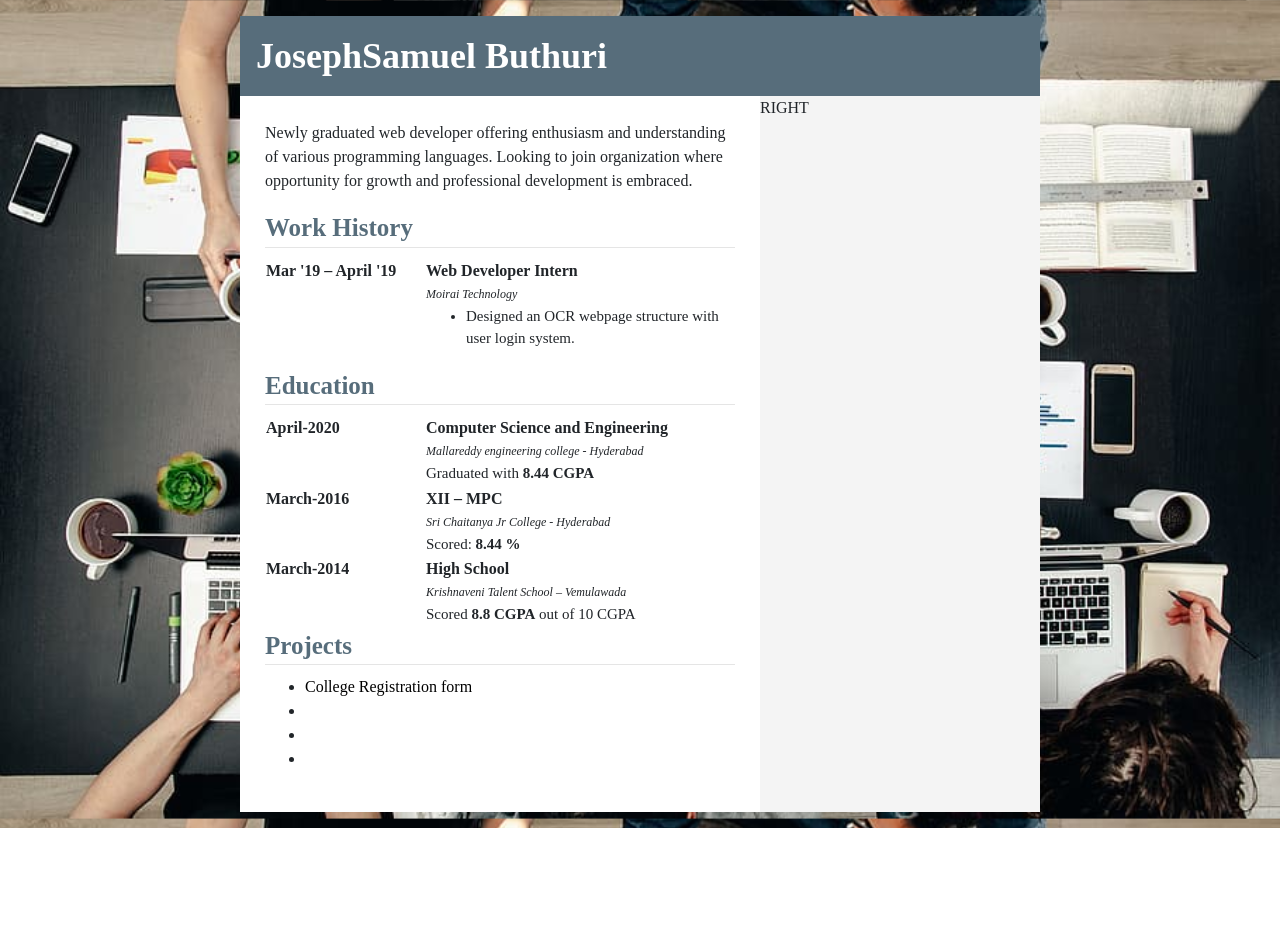
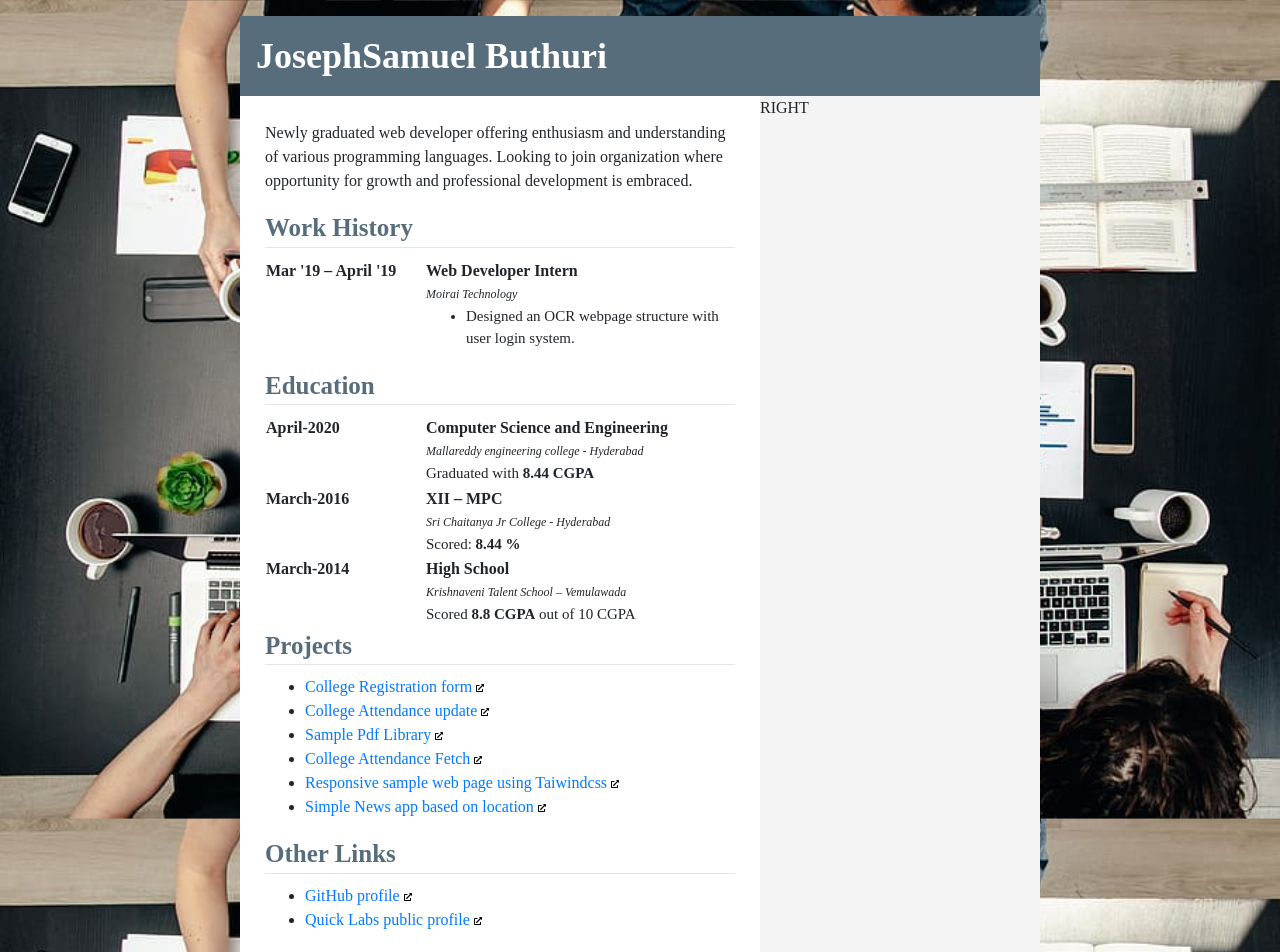
Before and after one commit to BJSamuel/BJSam.github.io, an Angular app: page / in a window 1280 px wide. Shown: the top 952 px of the page. Before the commit the page ends 828 px from the top, so only its background shows below. Built offline with nearby package versions, Linux system fonts and the light colour scheme.

Commit message:
done with left side

```diff
--- a/src/app/main-resume/main-resume.component.html
+++ b/src/app/main-resume/main-resume.component.html
@@ -102,22 +102,40 @@
     </table>
   </span>
   <span>
-    <label for="workTablw">Projects <hr></label>
-    <ul>
+    <label for="ProjectsUl">Projects <hr></label>
+    <ul id="ProjectsUl">
       <li>
-        <a href="http://reg.lala.dx.am" target="blank">College Registration form </a>
+        <a href="http://reg.lala.dx.am" target="blank">College Registration form <img src="../../assets/img/external-link-alt-solid.svg" alt="external-link-alt-solid"></a>
       </li>
       <li>
-
+        <a href="http://lala.dx.am/att/" target="blank">College Attendance update <img src="../../assets/img/external-link-alt-solid.svg" alt="external-link-alt-solid"></a>
       </li>
       <li>
-
+        <a href="https://bjsamuel.tk/read/" target="blank">Sample Pdf Library  <img src="../../assets/img/external-link-alt-solid.svg" alt="external-link-alt-solid"></a>
       </li>
       <li>
-
+        <a href="https://bjsamuel.tk/attendance.php" target="blank">College Attendance Fetch <img src="../../assets/img/external-link-alt-solid.svg" alt="external-link-alt-solid"></a>
+      </li>
+      <li>
+        <a href="https://huddle.bjsam.ga/" target="blank">Responsive sample web page using Taiwindcss <img src="../../assets/img/external-link-alt-solid.svg" alt="external-link-alt-solid"></a>
+      </li>
+      <li>
+        <a href="https://bit.ly/3cK3gt9" target="blank">Simple News app based on location <img src="../../assets/img/external-link-alt-solid.svg" alt="external-link-alt-solid"></a>
       </li>
     </ul>
     </span>
+    <span>
+      <label for="OtherLinksUL">Other Links <hr></label>
+      <ul id="OtherLinksUL">
+        <li>
+          <a href="https://github.com/xXCHINNAXx/" target="blank">GitHub profile <img src="../../assets/img/external-link-alt-solid.svg" alt="external-link-alt-solid"></a>
+        </li>
+        <li>
+          <a href="https://bit.ly/3cPJY5Q" target="blank">Quick Labs public profile  <img src="../../assets/img/external-link-alt-solid.svg" alt="external-link-alt-solid"></a>
+        </li>
+
+      </ul>
+      </span>
   </div>
 </div>
 <div class="ConnRight">
--- a/src/app/main-resume/main-resume.component.scss
+++ b/src/app/main-resume/main-resume.component.scss
@@ -17,7 +17,6 @@ span{
   a{
 
       text-decoration: none;
-    color: black;
 
   }
 
@@ -91,3 +90,13 @@ h1{
     text-align: left;
   }
 }
+#ProjectsUl, #OtherLinksUL{
+    li{
+      img{
+        width: 0.5em;
+        height: auto;
+      }
+
+    }
+
+}
```
Also changed, not shown: src/assets/img/external-link-alt-solid.svg (added).
